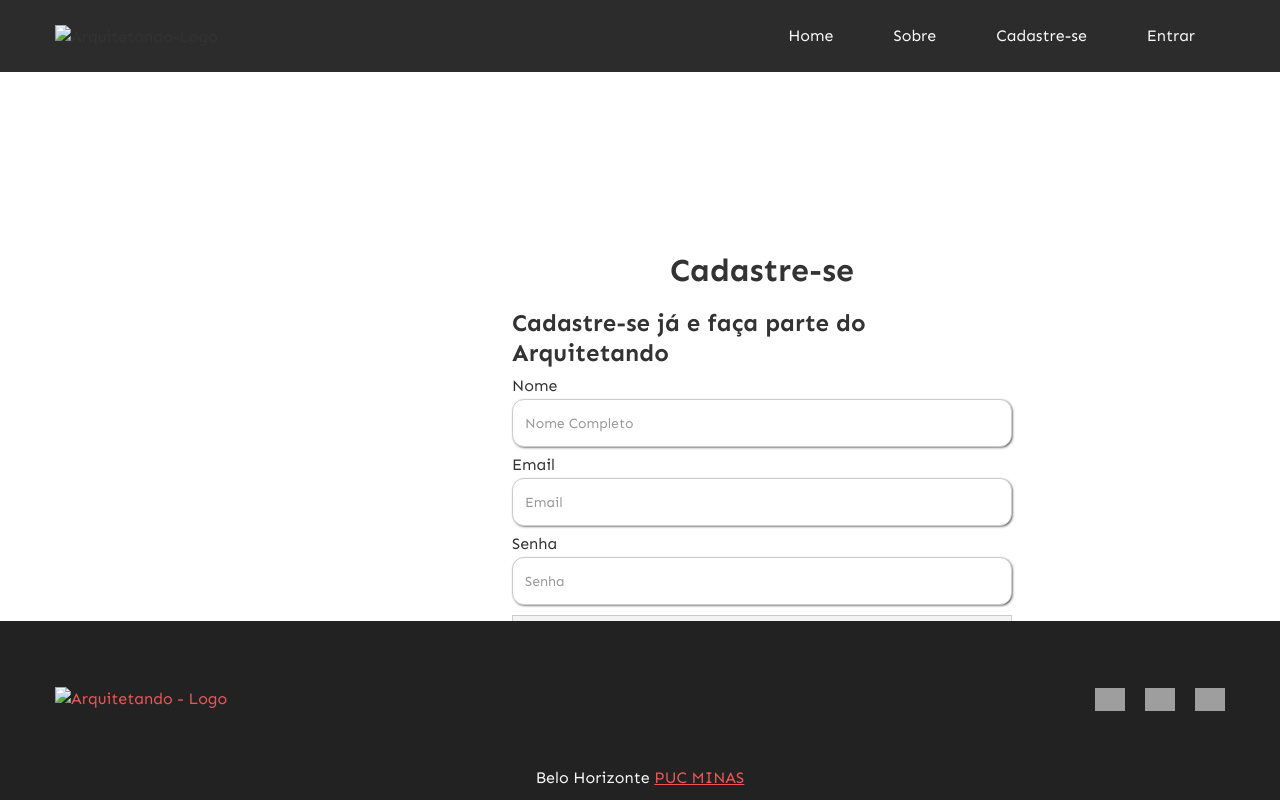
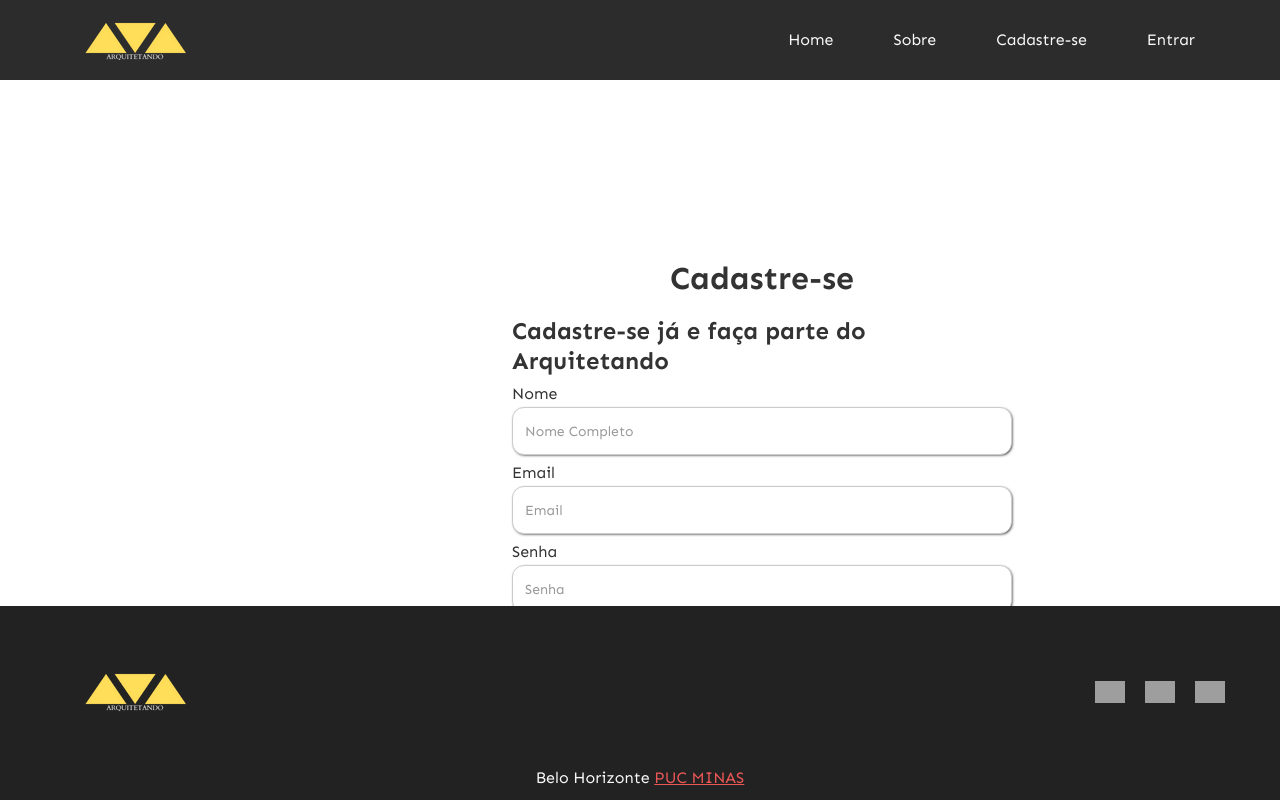
Before and after one commit to ICEI-PUCMinas-PSG-SI-TI/sg_n_2022-1-arquitetando, a plain HTML site: page codigo/Site - Arquitetando/cadastro.html in a window 1280 px wide. Drawn offline with Linux system fonts and the light colour scheme; grey boxes are pictures that could not be loaded.

Commit message:
Update cadastro.html
Arrumando a logo

```diff
--- a/codigo/Site - Arquitetando/cadastro.html
+++ b/codigo/Site - Arquitetando/cadastro.html
@@ -20,7 +20,7 @@
             data-easing2="ease" role="banner" class="navbar w-nav">
             <div class="container">
                 <div class="nav-wrapper"><a href="/" aria-current="page" class="brand w-nav-brand w--current"
-                        aria-label="home"><img src="/images/Sem nome (130 × 40 px).png" alt="Arquitetando-Logo"></a>
+                        aria-label="home"><img src="/images/170349058-3e12a738-f91a-478e-9377-ceda8efb9f87.png" alt="Arquitetando-Logo"></a>
                     <div class="cart-nav-wrapper">
                         <nav role="navigation" class="nav-menu w-nav-menu"><a href="index.html"
                                 class="nav-link w-nav-link w--current">Home</a><a href="sobre.html"
@@ -79,7 +79,7 @@
         <div class="container">
             <div class="footer-wrapper">
                 <div class="footer-logo-column"><a href="/" class="w-inline-block"><img
-                            src="/images/Sem nome (130 × 40 px).png" alt="Arquitetando - Logo"></a></div>
+                            src="/images/170349058-3e12a738-f91a-478e-9377-ceda8efb9f87.png" alt="Arquitetando - Logo"></a></div>
                 <div><a href="#" target="_blank" class="social-footer-link w-inline-block"><img
                             src="https://uploads-ssl.webflow.com/628e8214467eab8558455b7f/628e8214467eabc943455bd7_Twitter_Social_Icon_Rounded_Square_White.svg"
                             alt="Twitter Logo" width="30"></a><a href="#" class="social-footer-link w-inline-block"><img
```
